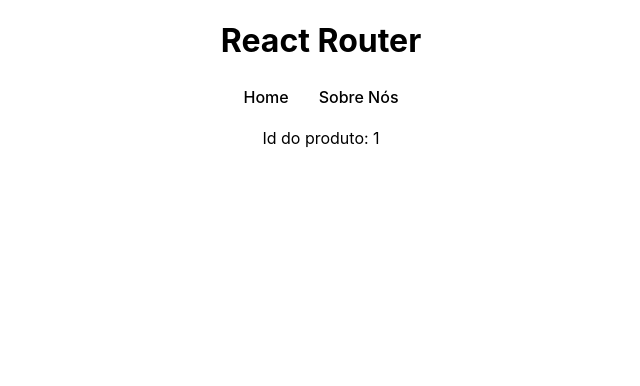
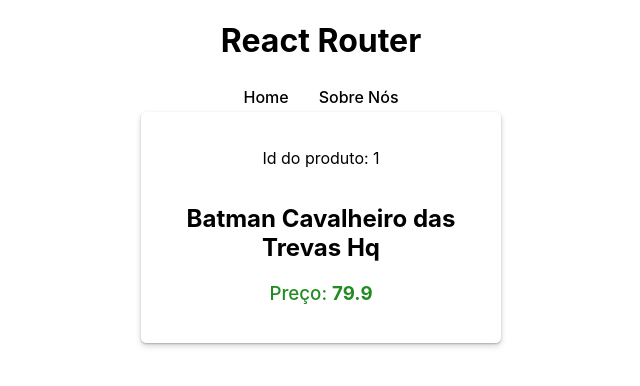
Before and after one commit to VinyProgramador/react-course, a React (Create React App) app in the folder react-router/: page /products/1 in a window 1280 px wide. Shown: the top 386 px of the page, without its empty margins (319-959 px from the left). Built offline with nearby package versions, Linux system fonts and the light colour scheme; data requests are answered from the project's data file.

Commit message:
Carregameto dinamico do dados

```diff
--- /dev/null
+++ b/react-router/src/pages/Product.css
@@ -0,0 +1,19 @@
+.productDiv{
+    box-shadow: 0 3px 6px #00000029, 0 1px 2px #0000003b;
+    border-radius: 5px;
+    padding: 20px;
+    text-align: center;
+    list-style: none;
+    margin: 0 auto;
+    width: 25%;
+    display: flex;
+    align-items: center;
+    justify-content: center;
+    flex-direction: column;
+
+}
+
+.productDiv h3{
+    color: forestgreen;
+    font-weight: 500;
+}
--- a/react-router/src/pages/Product.js
+++ b/react-router/src/pages/Product.js
@@ -1,14 +1,29 @@
-import React from 'react'
-import { useParams } from 'react-router-dom'
-
+import React from 'react';
+import './Product.css';
+import { useParams } from 'react-router-dom';
+import { useFetch } from '../hooks/useFetch';
 const Product = () => {
 
     // rota dinamica
-    const { id } = useParams()
+    const { id } = useParams();
+
+    // carregamento do dado individual
+    const url = "http://localhost:3000/products/" + id
+    const {data: product, loading, error} = useFetch(url);
+    console.log(product)
     return (
-        <>
+        <div className='productDiv'>
         <p>Id do produto: {id}</p>
-        </>
+        {error && <p>Ocorreu um erro..</p>}
+        {loading && <p>Carregando..</p>}
+        {product && (
+            <div>
+                <h2>{product.name}</h2>
+                <h3>Preço: <b>{product.price}</b></h3>
+            </div>
+
+        )}
+        </div>
     )
 }
 
```
